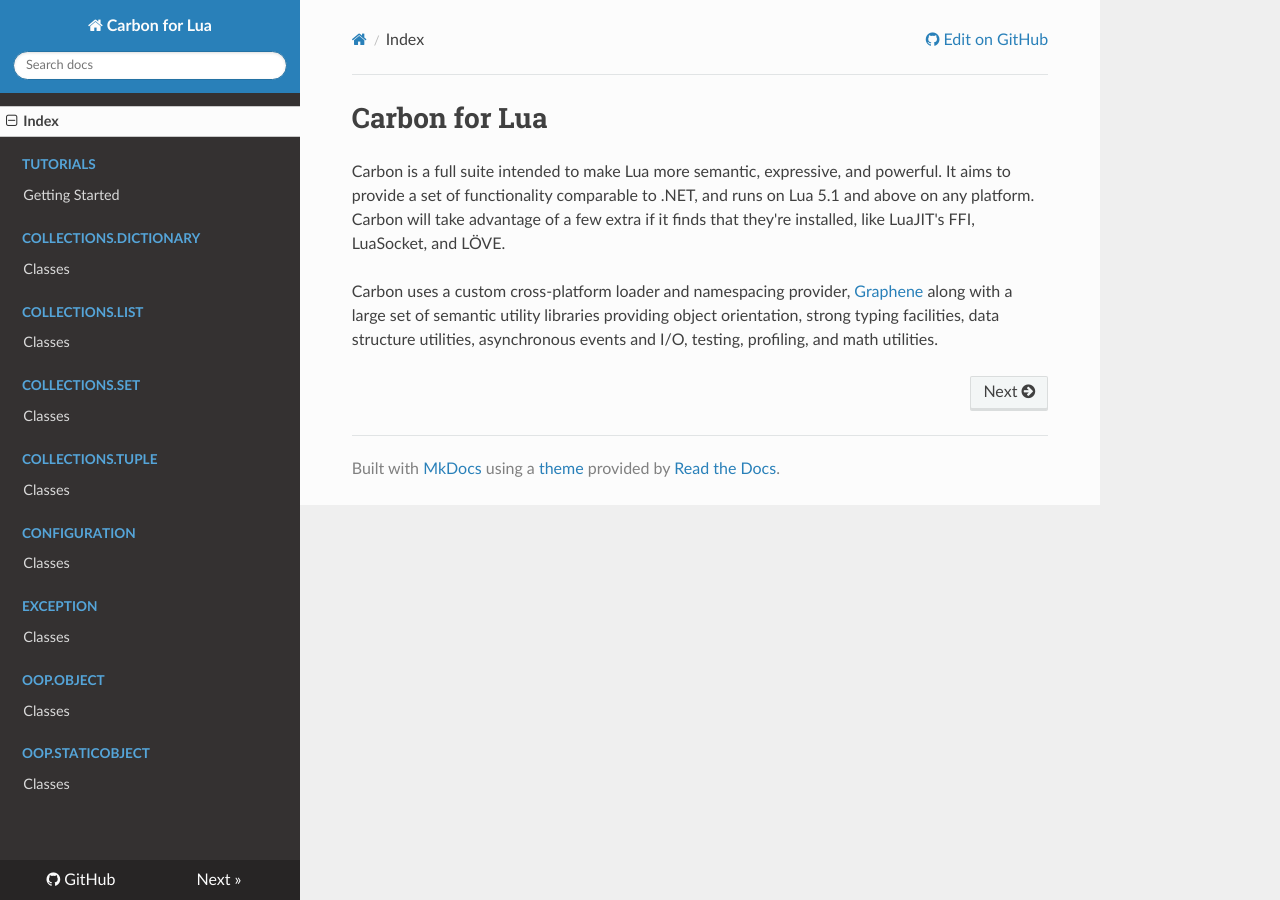
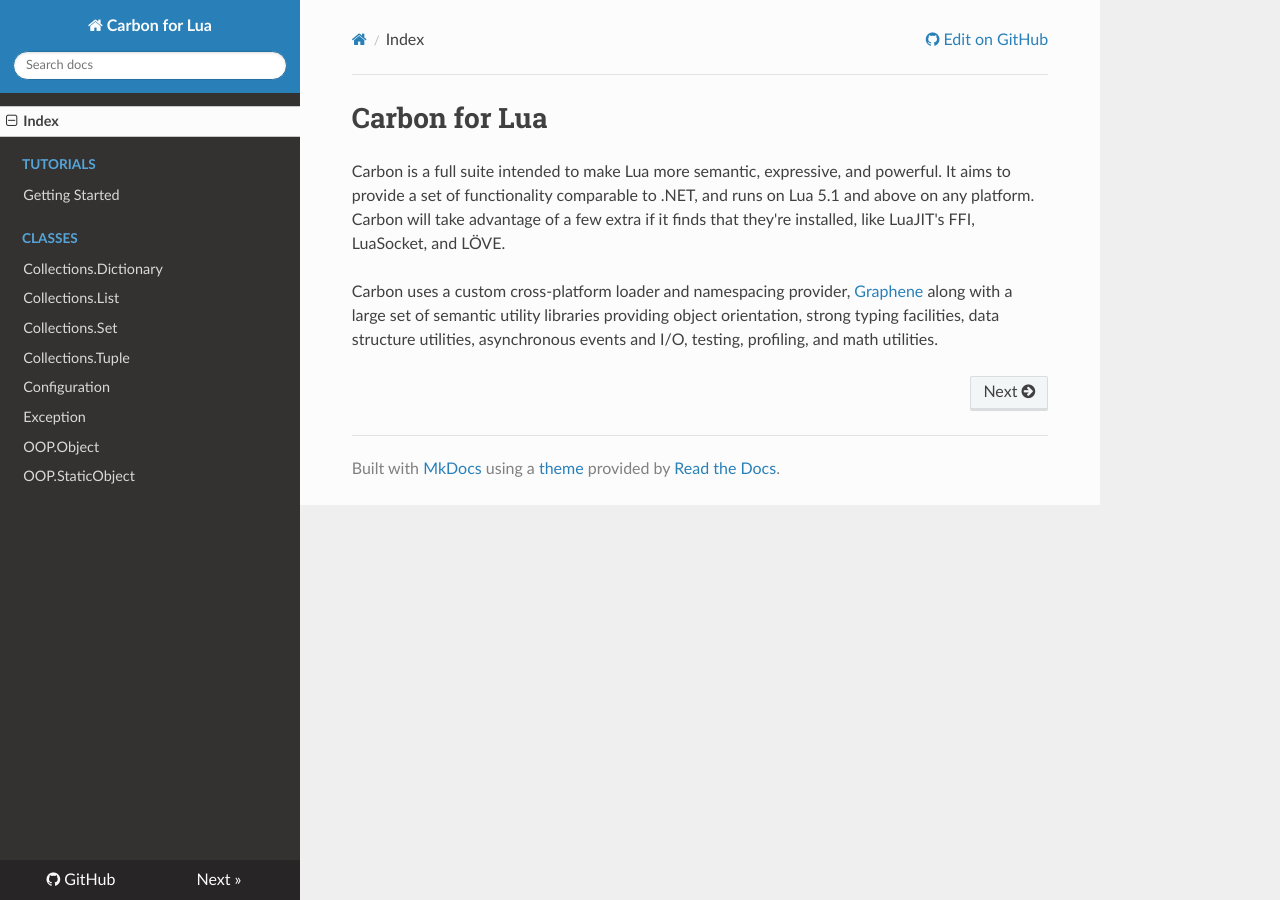
Before and after one commit to lua-carbon/carbon, an MkDocs documentation site: the page built from docs/index.md, in a window 1280 px wide. Built offline with MkDocs 1.6.1, drawn with Linux system fonts in a browser that asks for light colours; nearby versions of some CDN libraries; old or Windows-style settings are respelled for this version of MkDocs.

Commit message:
Flip index parameter order

```diff
--- a/mkdocs.yml
+++ b/mkdocs.yml
@@ -4,11 +4,11 @@
 pages:
 - [index.md, Index]
 - [Getting Started.md, Tutorials, Getting Started]
-- [Classes/Collections.Dictionary.md, Collections.Dictionary, Classes]
-- [Classes/Collections.List.md, Collections.List, Classes]
-- [Classes/Collections.Set.md, Collections.Set, Classes]
-- [Classes/Collections.Tuple.md, Collections.Tuple, Classes]
-- [Classes/Configuration.md, Configuration, Classes]
-- [Classes/Exception.md, Exception, Classes]
-- [Classes/OOP.Object.md, OOP.Object, Classes]
-- [Classes/OOP.StaticObject.md, OOP.StaticObject, Classes]
+- [Classes/Collections.Dictionary.md, Classes, Collections.Dictionary]
+- [Classes/Collections.List.md, Classes, Collections.List]
+- [Classes/Collections.Set.md, Classes, Collections.Set]
+- [Classes/Collections.Tuple.md, Classes, Collections.Tuple]
+- [Classes/Configuration.md, Classes, Configuration]
+- [Classes/Exception.md, Classes, Exception]
+- [Classes/OOP.Object.md, Classes, OOP.Object]
+- [Classes/OOP.StaticObject.md, Classes, OOP.StaticObject]
```
Also changed, not shown: 1 other file.
